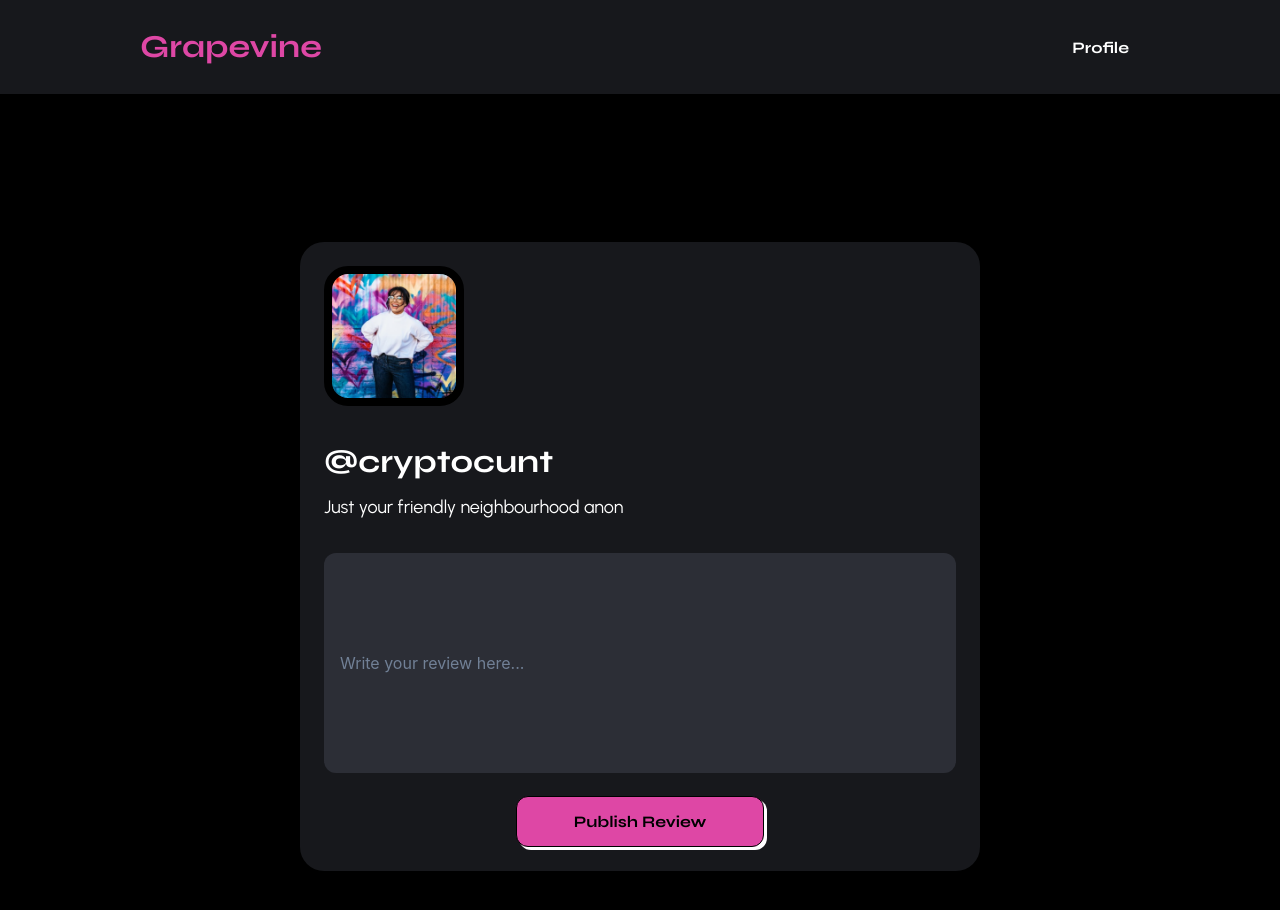
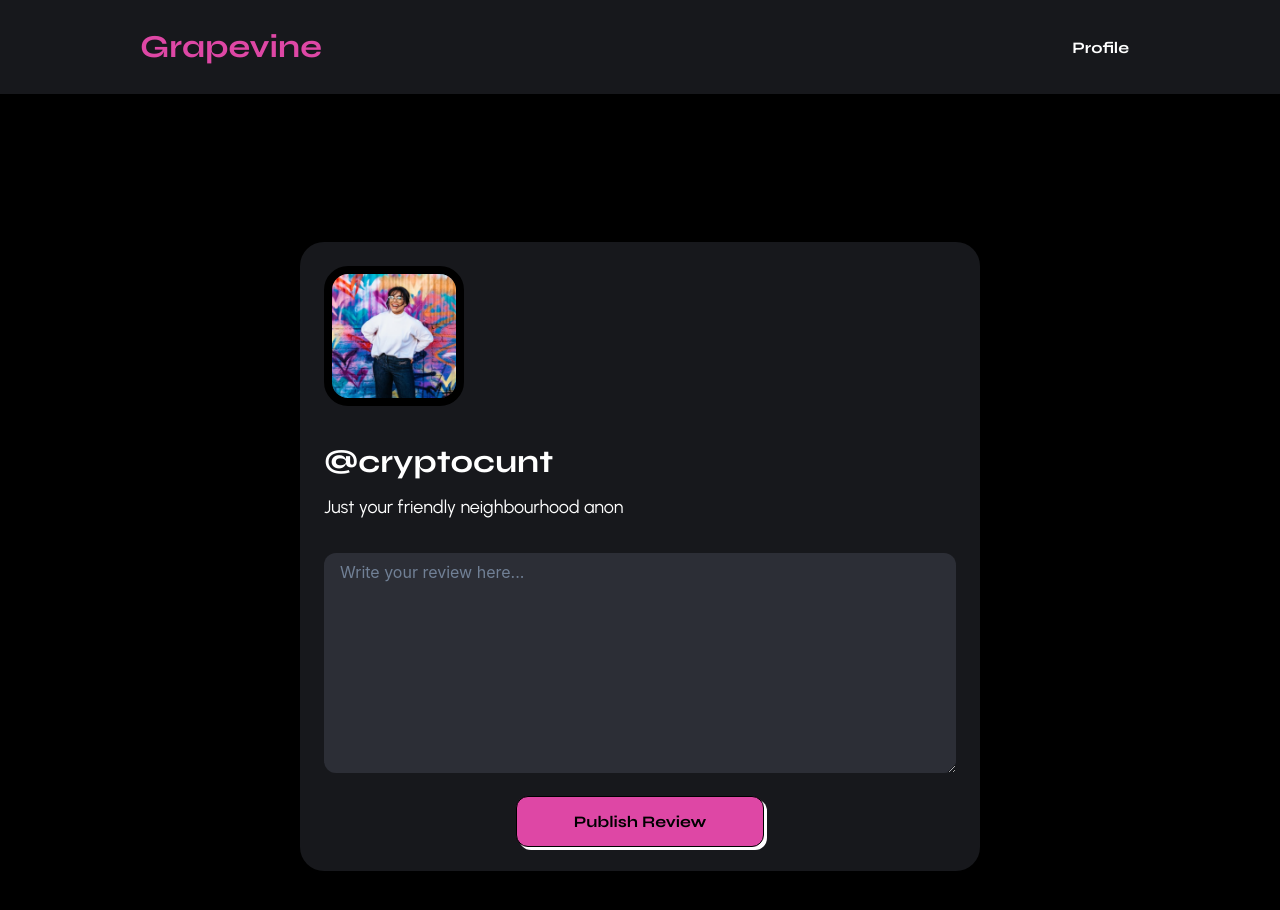
Before and after one commit to 0xahzam/Grapevine, a Next.js app: page /onboarding in a window 1280 px wide. Shown: the top 910 px of the page. Built offline with nearby package versions, Linux system fonts and the light colour scheme.

Commit message:
input box error fix

```diff
--- a/pages/onboarding.js
+++ b/pages/onboarding.js
@@ -1,4 +1,4 @@
-import { Flex, Text, Button, Input, Image, InputGroup, InputLeftElement } from '@chakra-ui/react'
+import { Flex, Text, Button, Input, Image, InputGroup, InputLeftElement, Textarea } from '@chakra-ui/react'
 
 const mainapp = () => {
   return (
@@ -18,7 +18,7 @@ const mainapp = () => {
     <Image marginTop={"24px"} src={"cryptocunt.png"} alt={"cryptocunt"} height={"140px"} width={"140px"} border={"8px solid black"} borderRadius={"24px"}/>
     <Text marginTop={"32px"} fontSize={{base:"24px",md:"32px"}} fontFamily={"Syne, sans-serif"} fontWeight={"700"}>@cryptocunt</Text>
     <Text marginTop={"8px"} fontFamily={"Urbanist, sans-serif"} fontSize={{base:"16px",md:"18px"}} fontWeight={"400"}>Just your friendly neighbourhood anon</Text>
-    <Input borderRadius={"12px"} marginTop={"32px"} border={"none"}  height={"220px"} placeholder = "Write your review here..." background={"#2C2E36"}></Input>
+    <Textarea borderRadius={"12px"} marginTop={"32px"} border={"none"}  height={"220px"} placeholder = "Write your review here..." background={"#2C2E36"}></Textarea>
     <Flex justify={"center"}>
     <Button marginTop={{base:"24px",md:"23px"}} background={"#DE47A5"} color={"black"} fontFamily={"Syne, sans-serif"} boxShadow={"3px 3px white"} border={"1px solid black"} lineHeight={"19.2px"} paddingRight={"32px"} paddingLeft={"32px"} paddingTop={"16px"} paddingBottom={"16px"} fontSize={"16px"} fontWeight={"bold"} width={{base:"197px",md:"248px"}} height={"51px"} borderRadius={"12px"} _hover={{background: "#C297B8"}}>Publish Review</Button>
     </Flex>
```
